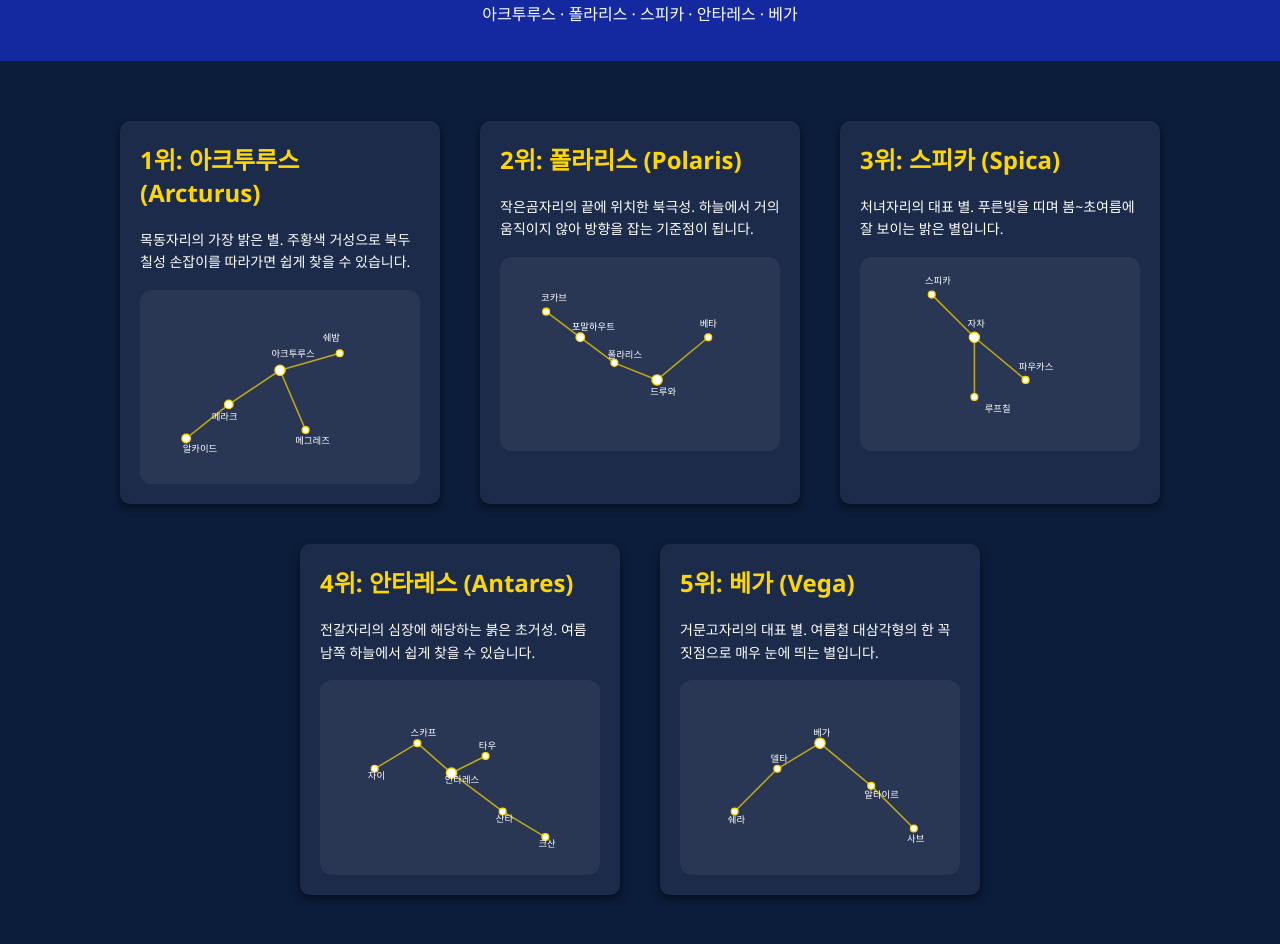
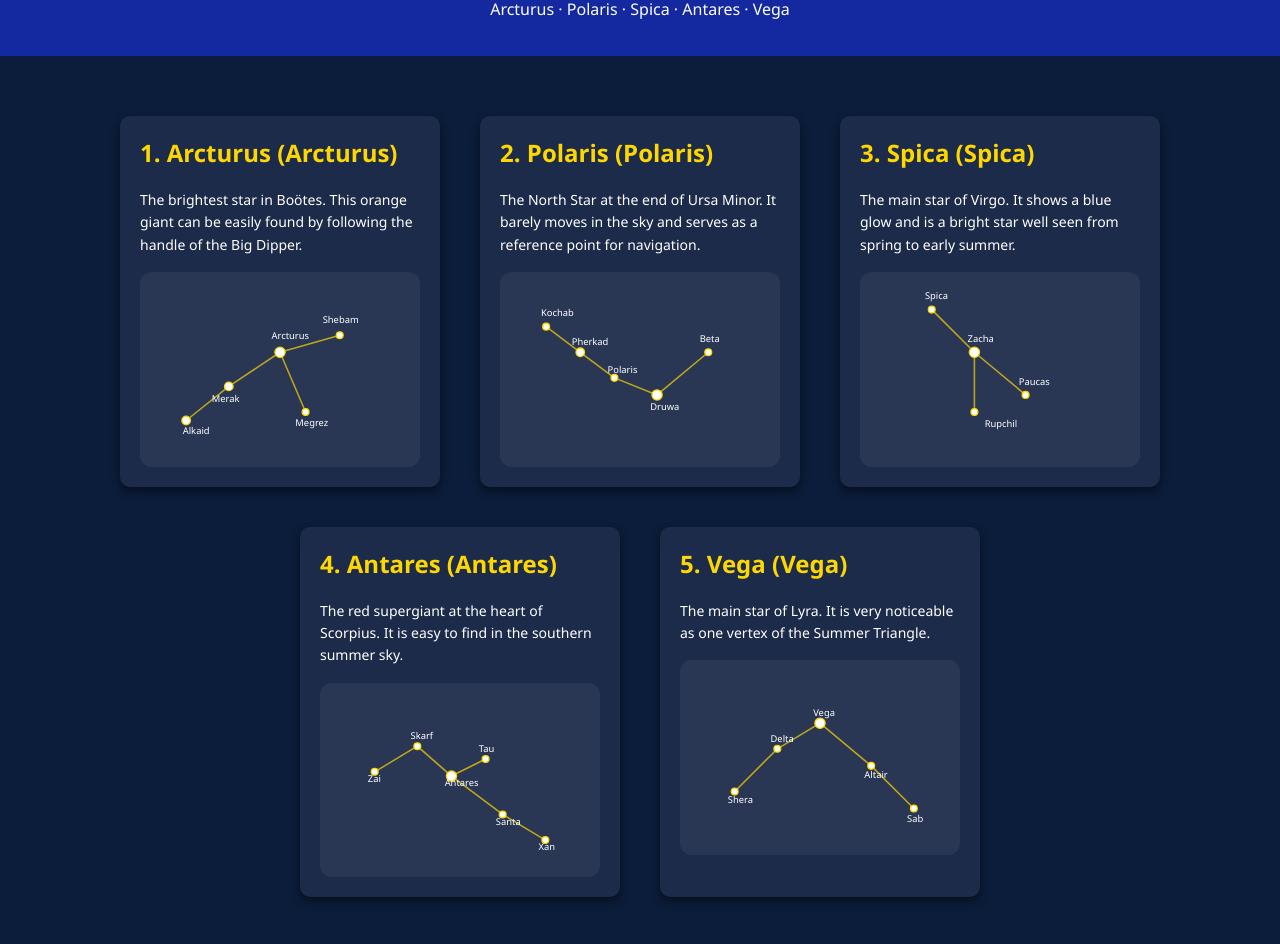
Before and after one commit to alphasoshyan-sketch/star, a plain HTML site: page index.html in a window 1280 px wide. Shown: the part 81-1025 px from the top of the page. Drawn offline with Linux system fonts and the light colour scheme.

Commit message:
영어로 변환

```diff
--- a/index.html
+++ b/index.html
@@ -1,8 +1,8 @@
 <!DOCTYPE html>
-<html lang="ko">
+<html lang="en">
 <head>
   <meta charset="UTF-8">
-  <title>대연동 6월 밤하늘 밝은 별 TOP 5</title>
+  <title>Top 5 Bright Stars in the June Night Sky over Daeyeon-dong</title>
   <style>
     body {
       font-family: 'Segoe UI', sans-serif;
@@ -86,17 +86,17 @@
 </head>
 <body>
   <header>
-    <h1>대연동 6월 밤하늘 밝은 별 TOP 5</h1>
-    <p>아크투루스 · 폴라리스 · 스피카 · 안타레스 · 베가</p>
+    <h1>Top 5 Bright Stars in the June Night Sky over Daeyeon-dong</h1>
+    <p>Arcturus · Polaris · Spica · Antares · Vega</p>
   </header>
 
   <div class="container">
     <div class="card">
       <div class="card-content">
-        <h2>1위: 아크투루스 (Arcturus)</h2>
-        <p>목동자리의 가장 밝은 별. 주황색 거성으로 북두칠성 손잡이를 따라가면 쉽게 찾을 수 있습니다.</p>
+        <h2>1. Arcturus (Arcturus)</h2>
+        <p>The brightest star in Boötes. This orange giant can be easily found by following the handle of the Big Dipper.</p>
         <div class="constellation">
-          <svg viewBox="0 0 300 200" aria-label="목동자리 별자리 그림">
+          <svg viewBox="0 0 300 200" aria-label="Boötes constellation diagram">
             <line x1="40" y1="160" x2="90" y2="120" />
             <line x1="90" y1="120" x2="150" y2="80" />
             <line x1="150" y1="80" x2="220" y2="60" />
@@ -106,11 +106,11 @@
             <circle cx="150" cy="80" r="6" />
             <circle cx="220" cy="60" r="4" />
             <circle cx="180" cy="150" r="4" />
-            <text x="36" y="176">알카이드</text>
-            <text x="70" y="138">메라크</text>
-            <text x="140" y="64">아크투루스</text>
-            <text x="200" y="46">쉐밤</text>
-            <text x="168" y="166">메그레즈</text>
+            <text x="36" y="176">Alkaid</text>
+            <text x="70" y="138">Merak</text>
+            <text x="140" y="64">Arcturus</text>
+            <text x="200" y="46">Shebam</text>
+            <text x="168" y="166">Megrez</text>
           </svg>
         </div>
       </div>
@@ -118,10 +118,10 @@
 
     <div class="card">
       <div class="card-content">
-        <h2>2위: 폴라리스 (Polaris)</h2>
-        <p>작은곰자리의 끝에 위치한 북극성. 하늘에서 거의 움직이지 않아 방향을 잡는 기준점이 됩니다.</p>
+        <h2>2. Polaris (Polaris)</h2>
+        <p>The North Star at the end of Ursa Minor. It barely moves in the sky and serves as a reference point for navigation.</p>
         <div class="constellation">
-          <svg viewBox="0 0 300 200" aria-label="작은곰자리 별자리 그림">
+          <svg viewBox="0 0 300 200" aria-label="Ursa Minor constellation diagram">
             <line x1="40" y1="50" x2="80" y2="80" />
             <line x1="80" y1="80" x2="120" y2="110" />
             <line x1="120" y1="110" x2="170" y2="130" />
@@ -131,11 +131,11 @@
             <circle cx="120" cy="110" r="4" />
             <circle cx="170" cy="130" r="6" />
             <circle cx="230" cy="80" r="4" />
-            <text x="34" y="38">코카브</text>
-            <text x="70" y="72">포말하우트</text>
-            <text x="112" y="104">폴라리스</text>
-            <text x="162" y="148">드루와</text>
-            <text x="220" y="68">베타</text>
+            <text x="34" y="38">Kochab</text>
+            <text x="70" y="72">Pherkad</text>
+            <text x="112" y="104">Polaris</text>
+            <text x="162" y="148">Druwa</text>
+            <text x="220" y="68">Beta</text>
           </svg>
         </div>
       </div>
@@ -143,10 +143,10 @@
 
     <div class="card">
       <div class="card-content">
-        <h2>3위: 스피카 (Spica)</h2>
-        <p>처녀자리의 대표 별. 푸른빛을 띠며 봄~초여름에 잘 보이는 밝은 별입니다.</p>
+        <h2>3. Spica (Spica)</h2>
+        <p>The main star of Virgo. It shows a blue glow and is a bright star well seen from spring to early summer.</p>
         <div class="constellation">
-          <svg viewBox="0 0 300 200" aria-label="처녀자리 별자리 그림">
+          <svg viewBox="0 0 300 200" aria-label="Virgo constellation diagram">
             <line x1="70" y1="30" x2="120" y2="80" />
             <line x1="120" y1="80" x2="180" y2="130" />
             <line x1="120" y1="80" x2="120" y2="150" />
@@ -154,10 +154,10 @@
             <circle cx="120" cy="80" r="6" />
             <circle cx="180" cy="130" r="4" />
             <circle cx="120" cy="150" r="4" />
-            <text x="62" y="18">스피카</text>
-            <text x="112" y="68">자차</text>
-            <text x="172" y="118">파우카스</text>
-            <text x="132" y="168">루프칠</text>
+            <text x="62" y="18">Spica</text>
+            <text x="112" y="68">Zacha</text>
+            <text x="172" y="118">Paucas</text>
+            <text x="132" y="168">Rupchil</text>
           </svg>
         </div>
       </div>
@@ -165,10 +165,10 @@
 
     <div class="card">
       <div class="card-content">
-        <h2>4위: 안타레스 (Antares)</h2>
-        <p>전갈자리의 심장에 해당하는 붉은 초거성. 여름 남쪽 하늘에서 쉽게 찾을 수 있습니다.</p>
+        <h2>4. Antares (Antares)</h2>
+        <p>The red supergiant at the heart of Scorpius. It is easy to find in the southern summer sky.</p>
         <div class="constellation">
-          <svg viewBox="0 0 300 200" aria-label="전갈자리 별자리 그림">
+          <svg viewBox="0 0 300 200" aria-label="Scorpius constellation diagram">
             <line x1="50" y1="90" x2="100" y2="60" />
             <line x1="100" y1="60" x2="140" y2="95" />
             <line x1="140" y1="95" x2="180" y2="75" />
@@ -180,12 +180,12 @@
             <circle cx="180" cy="75" r="4" />
             <circle cx="200" cy="140" r="4" />
             <circle cx="250" cy="170" r="4" />
-            <text x="42" y="102">자이</text>
-            <text x="92" y="52">스카프</text>
-            <text x="132" y="107">안타레스</text>
-            <text x="172" y="67">타우</text>
-            <text x="192" y="152">산타</text>
-            <text x="242" y="182">크산</text>
+            <text x="42" y="102">Zai</text>
+            <text x="92" y="52">Skarf</text>
+            <text x="132" y="107">Antares</text>
+            <text x="172" y="67">Tau</text>
+            <text x="192" y="152">Santa</text>
+            <text x="242" y="182">Xan</text>
           </svg>
         </div>
       </div>
@@ -193,10 +193,10 @@
 
     <div class="card">
       <div class="card-content">
-        <h2>5위: 베가 (Vega)</h2>
-        <p>거문고자리의 대표 별. 여름철 대삼각형의 한 꼭짓점으로 매우 눈에 띄는 별입니다.</p>
+        <h2>5. Vega (Vega)</h2>
+        <p>The main star of Lyra. It is very noticeable as one vertex of the Summer Triangle.</p>
         <div class="constellation">
-          <svg viewBox="0 0 300 200" aria-label="거문고자리 별자리 그림">
+          <svg viewBox="0 0 300 200" aria-label="Lyra constellation diagram">
             <line x1="50" y1="140" x2="100" y2="90" />
             <line x1="100" y1="90" x2="150" y2="60" />
             <line x1="150" y1="60" x2="210" y2="110" />
@@ -206,11 +206,11 @@
             <circle cx="150" cy="60" r="6" />
             <circle cx="210" cy="110" r="4" />
             <circle cx="260" cy="160" r="4" />
-            <text x="42" y="154">쉐라</text>
-            <text x="92" y="82">델타</text>
-            <text x="142" y="52">베가</text>
-            <text x="202" y="124">알타이르</text>
-            <text x="252" y="176">사브</text>
+            <text x="42" y="154">Shera</text>
+            <text x="92" y="82">Delta</text>
+            <text x="142" y="52">Vega</text>
+            <text x="202" y="124">Altair</text>
+            <text x="252" y="176">Sab</text>
           </svg>
         </div>
       </div>
@@ -218,7 +218,7 @@
   </div>
 
   <footer>
-    <p>별자리 그림과 함께 이번 달 대표 밝은 별을 소개합니다.</p>
+    <p>Introducing this month’s representative bright stars along with constellation diagrams.</p>
   </footer>
 </body>
 </html>
```
